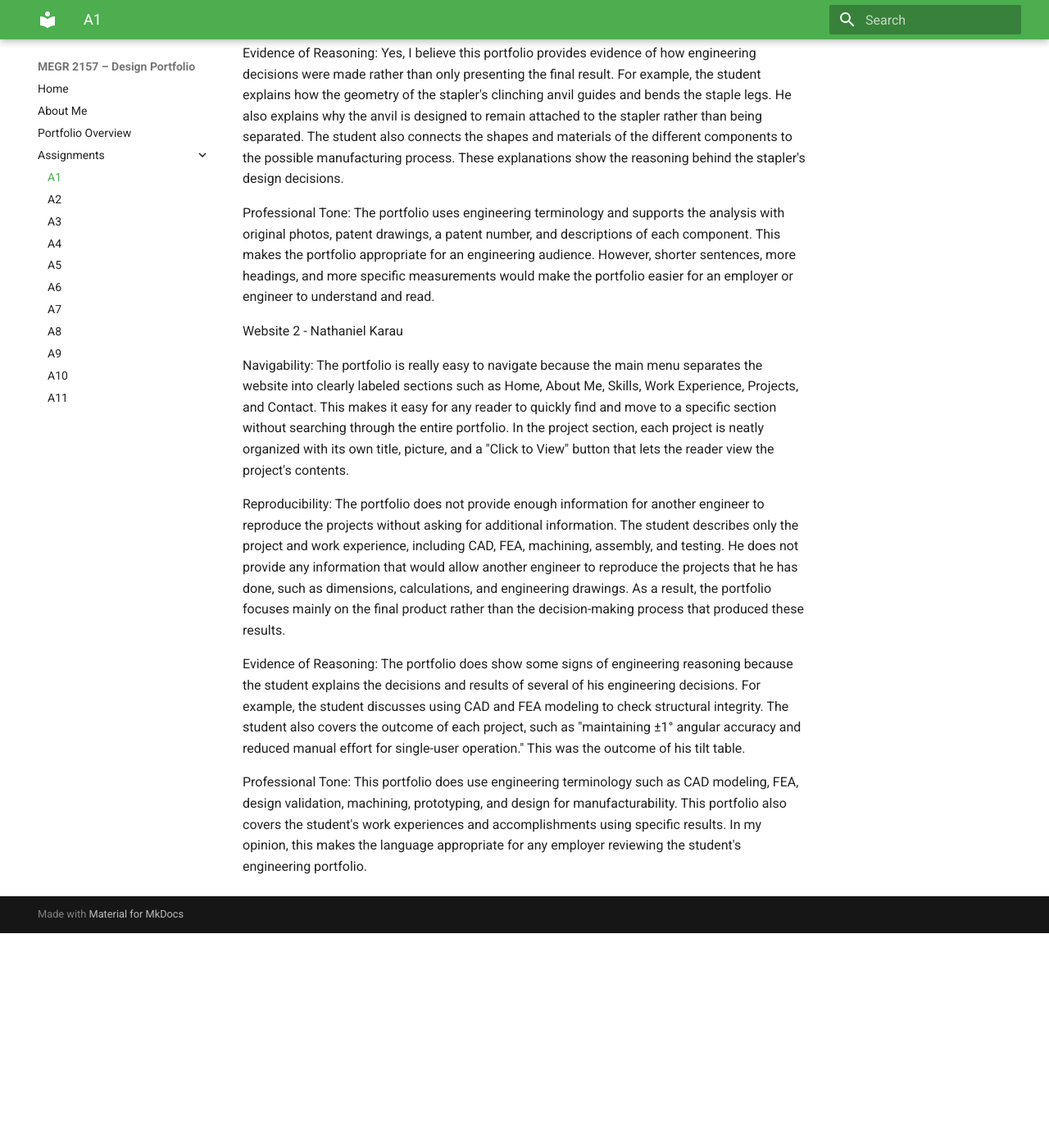
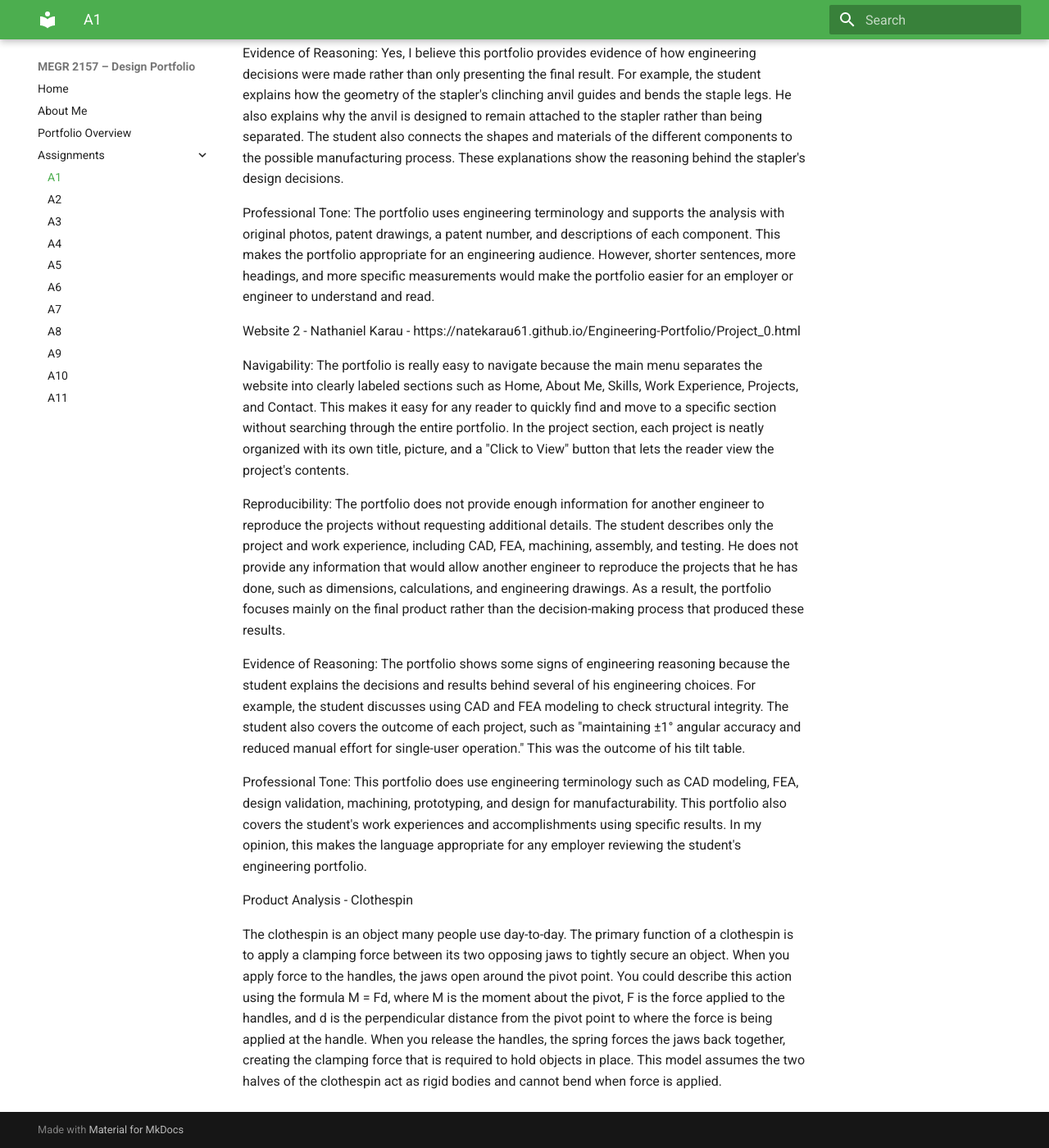
Before and after one commit to bbare4/Brysons-MEGR2156-portfolio, an MkDocs documentation site: the page built from docs/assignments/A01/index.md, in a window 1280 px wide and 1400 px high, scrolled down 550 px. Shown: the whole window at 82% size. Built offline with MkDocs 1.6.1 and Material for MkDocs 9.7.7, drawn with Linux system fonts in a browser that asks for light colours; before the commit the page ends 1688 px from its top, so only the background shows below that.

Commit message:
Refine portfolio review for clarity and detail
Updated text for clarity and improved readability in the portfolio review. Adjusted sections on reproducibility and evidence of reasoning to enhance understanding.

```diff
--- a/docs/assignments/A01/index.md
+++ b/docs/assignments/A01/index.md
@@ -11,12 +11,16 @@ Evidence of Reasoning: Yes, I believe this portfolio provides evidence of how en
 
 Professional Tone: The portfolio uses engineering terminology and supports the analysis with original photos, patent drawings, a patent number, and descriptions of each component. This makes the portfolio appropriate for an engineering audience. However, shorter sentences, more headings, and more specific measurements would make the portfolio easier for an employer or engineer to understand and read.
 
-Website 2 - Nathaniel Karau
+Website 2 - Nathaniel Karau - https://natekarau61.github.io/Engineering-Portfolio/Project_0.html
 
 Navigability: The portfolio is really easy to navigate because the main menu separates the website into clearly labeled sections such as Home, About Me, Skills, Work Experience, Projects, and Contact. This makes it easy for any reader to quickly find and move to a specific section without searching through the entire portfolio. In the project section, each project is neatly organized with its own title, picture, and a "Click to View" button that lets the reader view the project's contents.
 
-Reproducibility: The portfolio does not provide enough information for another engineer to reproduce the projects without asking for additional information. The student describes only the project and work experience, including CAD, FEA, machining, assembly, and testing. He does not provide any information that would allow another engineer to reproduce the projects that he has done, such as dimensions, calculations, and engineering drawings. As a result, the portfolio focuses mainly on the final product rather than the decision-making process that produced these results.
+Reproducibility: The portfolio does not provide enough information for another engineer to reproduce the projects without requesting additional details. The student describes only the project and work experience, including CAD, FEA, machining, assembly, and testing. He does not provide any information that would allow another engineer to reproduce the projects that he has done, such as dimensions, calculations, and engineering drawings. As a result, the portfolio focuses mainly on the final product rather than the decision-making process that produced these results.
 
-Evidence of Reasoning: The portfolio does show some signs of engineering reasoning because the student explains the decisions and results of several of his engineering decisions. For example, the student discusses using CAD and FEA modeling to check structural integrity. The student also covers the outcome of each project, such as "maintaining ±1° angular accuracy and reduced manual effort for single-user operation." This was the outcome of his tilt table.
+Evidence of Reasoning: The portfolio shows some signs of engineering reasoning because the student explains the decisions and results behind several of his engineering choices. For example, the student discusses using CAD and FEA modeling to check structural integrity. The student also covers the outcome of each project, such as "maintaining ±1° angular accuracy and reduced manual effort for single-user operation." This was the outcome of his tilt table.
 
 Professional Tone: This portfolio does use engineering terminology such as CAD modeling, FEA, design validation, machining, prototyping, and design for manufacturability. This portfolio also covers the student's work experiences and accomplishments using specific results. In my opinion, this makes the language appropriate for any employer reviewing the student's engineering portfolio.
+
+Product Analysis - Clothespin
+
+The clothespin is an object many people use day-to-day. The primary function of a clothespin is to apply a clamping force between its two opposing jaws to tightly secure an object. When you apply force to the handles, the jaws open around the pivot point. You could describe this action using the formula M = Fd, where M is the moment about the pivot, F is the force applied to the handles, and d is the perpendicular distance from the pivot point to where the force is being applied at the handle. When you release the handles, the spring forces the jaws back together, creating the clamping force that is required to hold objects in place. This model assumes the two halves of the clothespin act as rigid bodies and cannot bend when force is applied.
```
